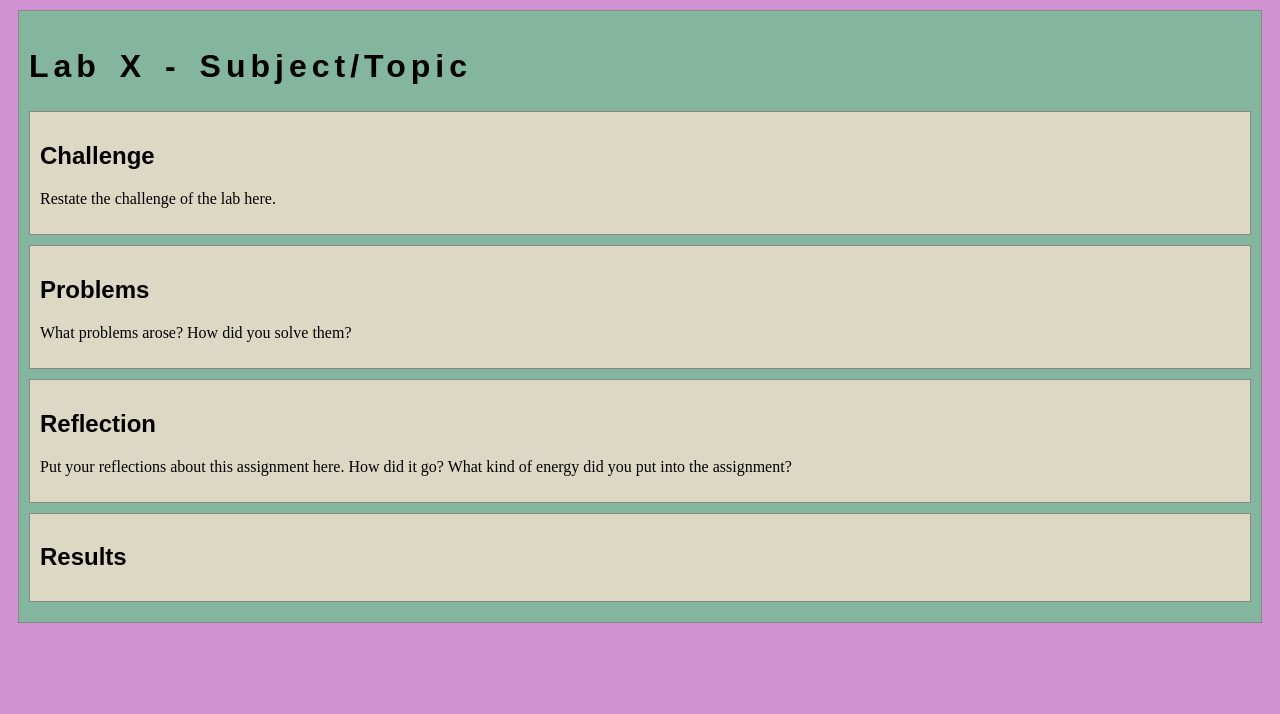
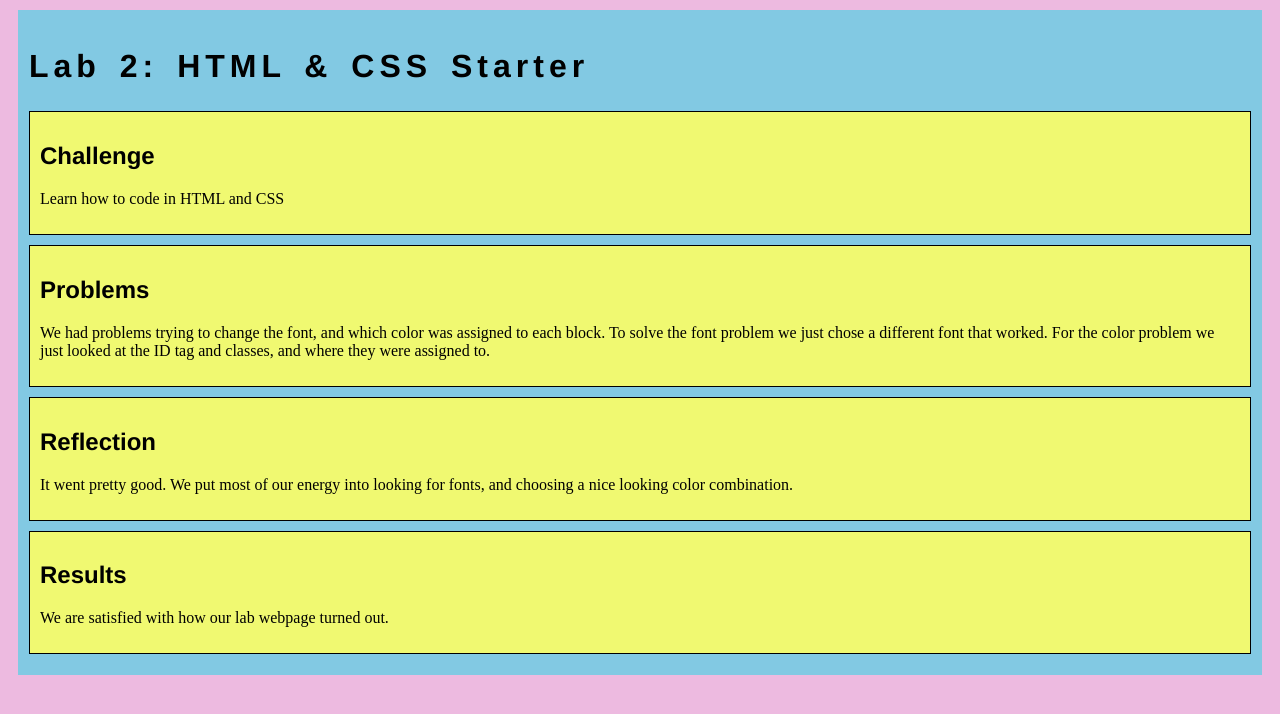
Before and after one commit to pmchoe/art101, a plain HTML site: page lab2/index.html in a window 1280 px wide. Drawn offline with nearby package versions, Linux system fonts and the light colour scheme.

Commit message:
Consolidated Lab 2 from Andres and finished Lab 3

```diff
--- a/css/homepage.css
+++ b/css/homepage.css
@@ -5,7 +5,7 @@
   max-width: 500px;
 }
 
-.bio-photo {
+#bio-photo {
   margin: 10px;
   max-width: 500px;
 }
--- a/lab2/css/lab.css
+++ b/lab2/css/lab.css
@@ -1,9 +1,36 @@
-/* Here we can set styles for this lab page that we don't want to effect others pages */
+/* we can use a single css file to style all the files in our website */
+
+/* you can pick your own background colors, text colors, and fonts */
+
+/* we can select an html element tag, in this case "body" will apply to the whole document */
+body {
+  background-color: #edbae0;
+}
+
+/* we can have rules apply to multiple elements at the same time with commas */
+h1,h2,h3 {
+  font-family: 'Franklin Gothic Medium', 'Arial Narrow', Arial, sans-serif;
+}
+
+/* and we can have rules that overlap other rules, both take effect */
+h1 {
+  letter-spacing: 5px;
+  word-spacing: 5px;
+  font-size: 200%;
+}
+
+/* the hashtag in a CSS selector selects an element by id, e.g., id="content" */
+#content {
+  margin: 10px;
+  padding: 10px;
+  border: solid 1px #82c9e3;
+  background-color: #82c9e3;
+}
 
 /* the period in a CSS selector selects an element by class, e.g., class="minor-section" */
 .minor-section {
-    padding: 10px;
-    margin-bottom: 10px;
-    border: solid 1px #888;
-    background-color: #DDD8C4;
-  }
+  padding: 10px;
+  margin-bottom: 10px;
+  border: solid 1px #000000;
+  background-color: #f0f971;
+}
--- a/lab2/index.html
+++ b/lab2/index.html
@@ -2,15 +2,15 @@
 <html>
 <head>
 	<!-- This title is used for tabs and bookmarks -->
-	<title>Lab X - Subject/Topic</title>
+	<title>Lab 2 - Philip Choe & Andres Limeta</title>
 
 	<!-- Use UTF character set, a good idea with any webpage -->
   	<meta charset="UTF-8" />
 	<!-- Set viewport so page remains consistently scaled w narrow devices -->
   	<meta name="viewport" content="width=device-width, initial-scale=1.0" />
 
-	<!-- Include a sitewide CSS file for consistent styling across the site -->
-	<link rel="stylesheet" type="text/css" href="../css/site.css">
+
+
 	<!-- Lab-specifc CSS file for any special styling of this particular page -->
 	<link rel="stylesheet" type="text/css" href="css/lab.css">
 
@@ -23,25 +23,26 @@
 	<!-- Style this page by changing the CSS in ../css/site.css or css/lab.css -->
 	<main id="content">
 		<section>
-			<h1>Lab X - Subject/Topic</h1>
+			<h1>Lab 2: HTML & CSS Starter </h1>
 			<div class="minor-section">
 					<h2>Challenge</h2>
-					<p>Restate the challenge of the lab here.</p>
+					<p>Learn how to code in HTML and CSS</p>
 			</div>
 
 			<div class="minor-section">
 					<h2>Problems</h2>
-					<p>What problems arose? How did you solve them? </p>
+					<p>We had problems trying to change the font, and which color was assigned to each block. To solve the font problem we just chose a different font that worked. For the color problem we just looked at the ID tag and classes, and where they were assigned to.  </p>
 			</div>
 
 			<div class="minor-section">
 					<h2>Reflection</h2>
-					<p>Put your reflections about this assignment here. How did it go? What kind of energy did you put into the assignment? </p>
+					<p>It went pretty good. We put most of our energy into looking for fonts, and choosing a nice looking color combination. </p>
 			</div>
 
 			<div class="minor-section">
 					<h2>Results</h2>
 					<div id="output"></div>
+					<p>We are satisfied with how our lab webpage turned out. </p>
 			</div>
 		</section>
 		<nav id="links">
```
Also changed, not shown: index.html (+23 -10 lines), lab3/index.html (+11 -5 lines), img/file_structure.jpg (added), img/lab3_webpage.jpg (added), img/personal_website.jpg (added), img/personal_website_html.jpg (added).
